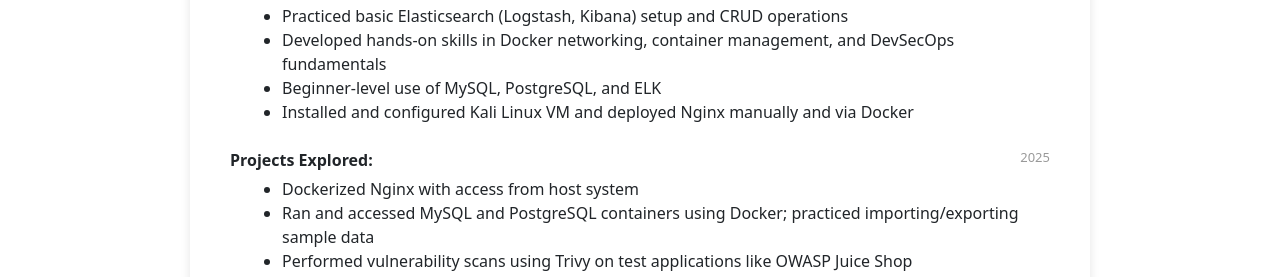
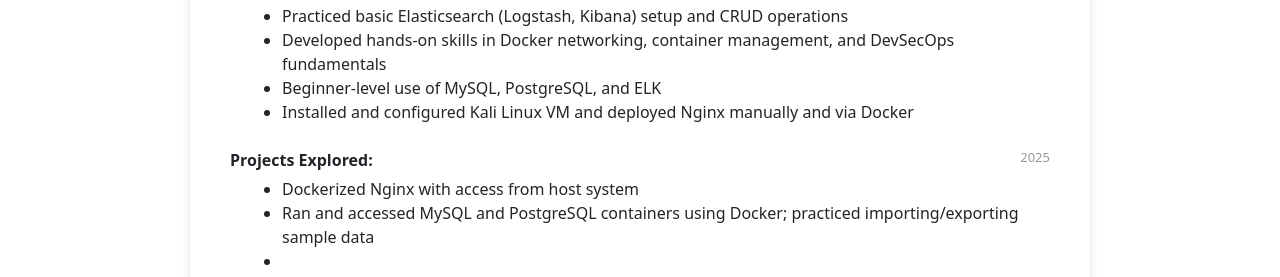
Before and after one commit to venkateshkallu/venkateshkallu.github.io, a plain HTML site: page resume.html in a window 1280 px wide. Shown: the part 515-792 px from the top of the page. Drawn offline with nearby package versions, Linux system fonts and the light colour scheme.

Commit message:
Updated Resume

```diff
--- a/resume.html
+++ b/resume.html
@@ -94,7 +94,7 @@ I’ve also dockerized open-source projects like the Idurar ERP system, gaining
                 <ul>
                     <li>Dockerized Nginx with access from host system</li>
                     <li>Ran and accessed MySQL and PostgreSQL containers using Docker; practiced importing/exporting sample data</li>
-                    <li>Performed vulnerability scans using Trivy on test applications like OWASP Juice Shop</li>
+                    <li></li>
                     <li>Dockerized the Idurar open-source application on Ubuntu Linux</li>
                     <li>Vulnerability scanning on OWASP Juice Shop</li>
                 </ul>
```
